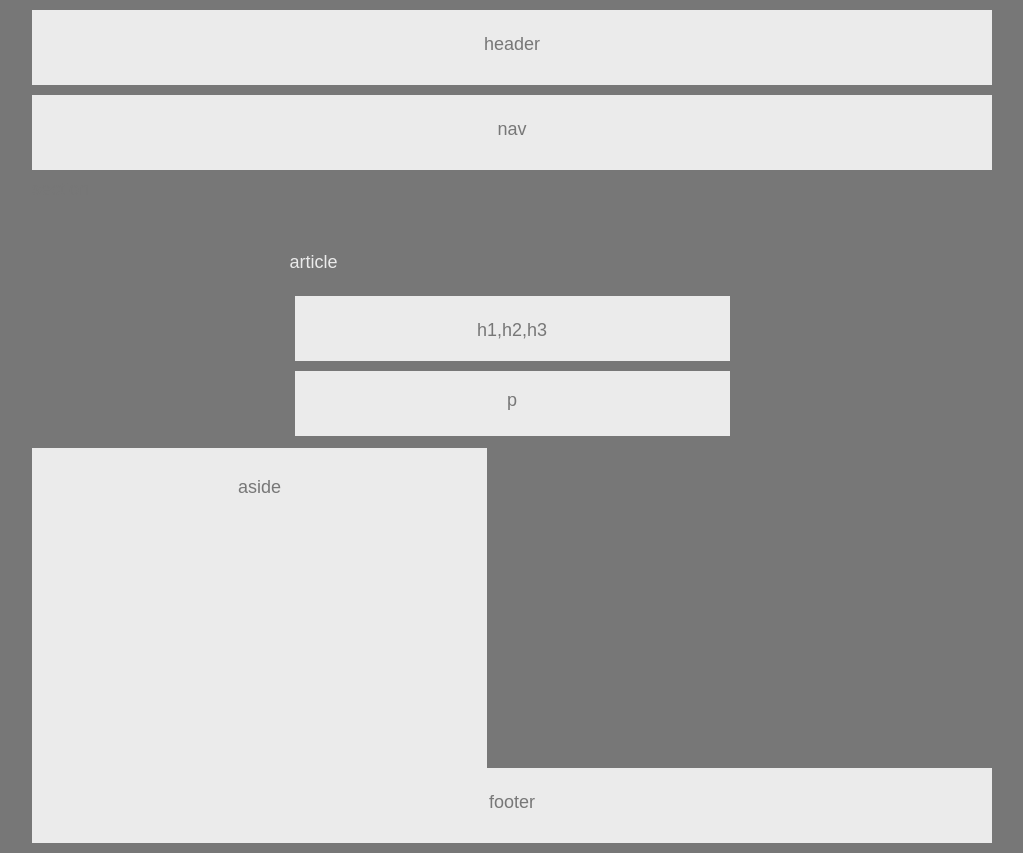
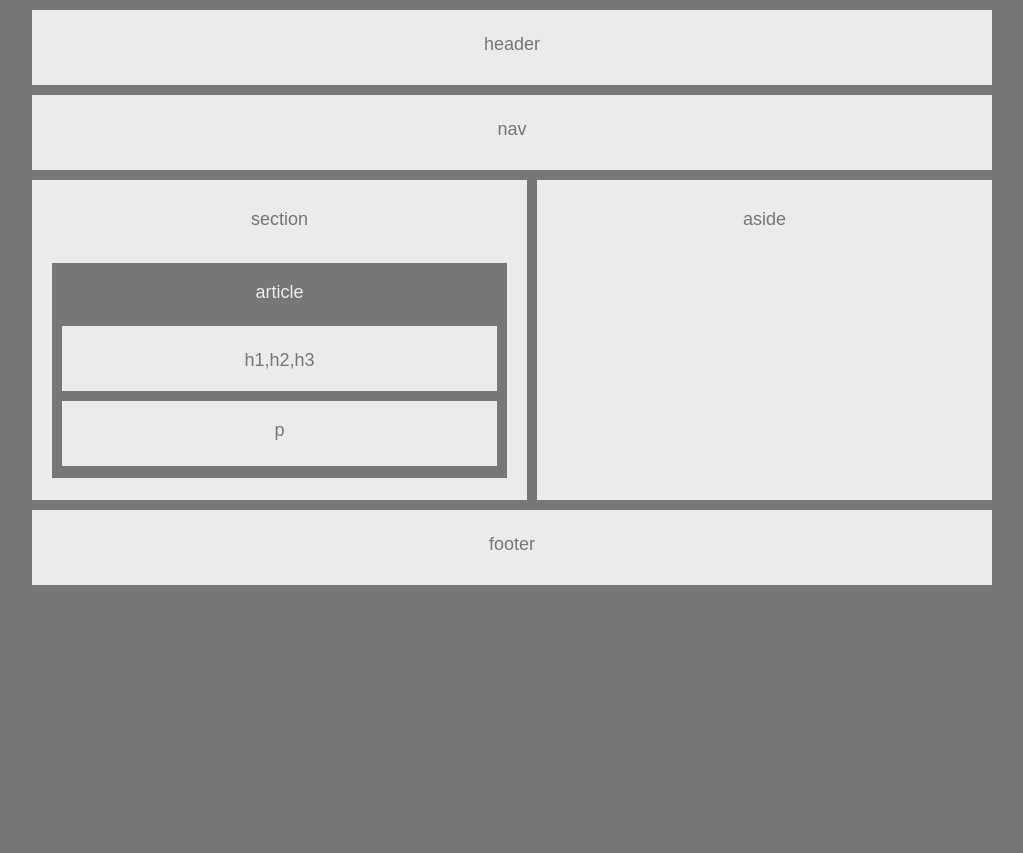
Before and after one commit to SandySundram/HW-Wireframe, a plain HTML site: page index.html in a window 1280 px wide. Shown: the whole page, without its empty margins (128-1151 px from the left). After the commit the page ends 800 px from the top, so only its background shows below. Drawn offline with Linux system fonts and the light colour scheme.

Commit message:
updated Section

```diff
--- a/index.html
+++ b/index.html
@@ -11,7 +11,7 @@
     <div id ="nav">
         nav
     </div>
-    <div id="Section">
+    <div id="section">
         <h4>section</h4>
         <div id="article">
             <h6>article</h6>
```
